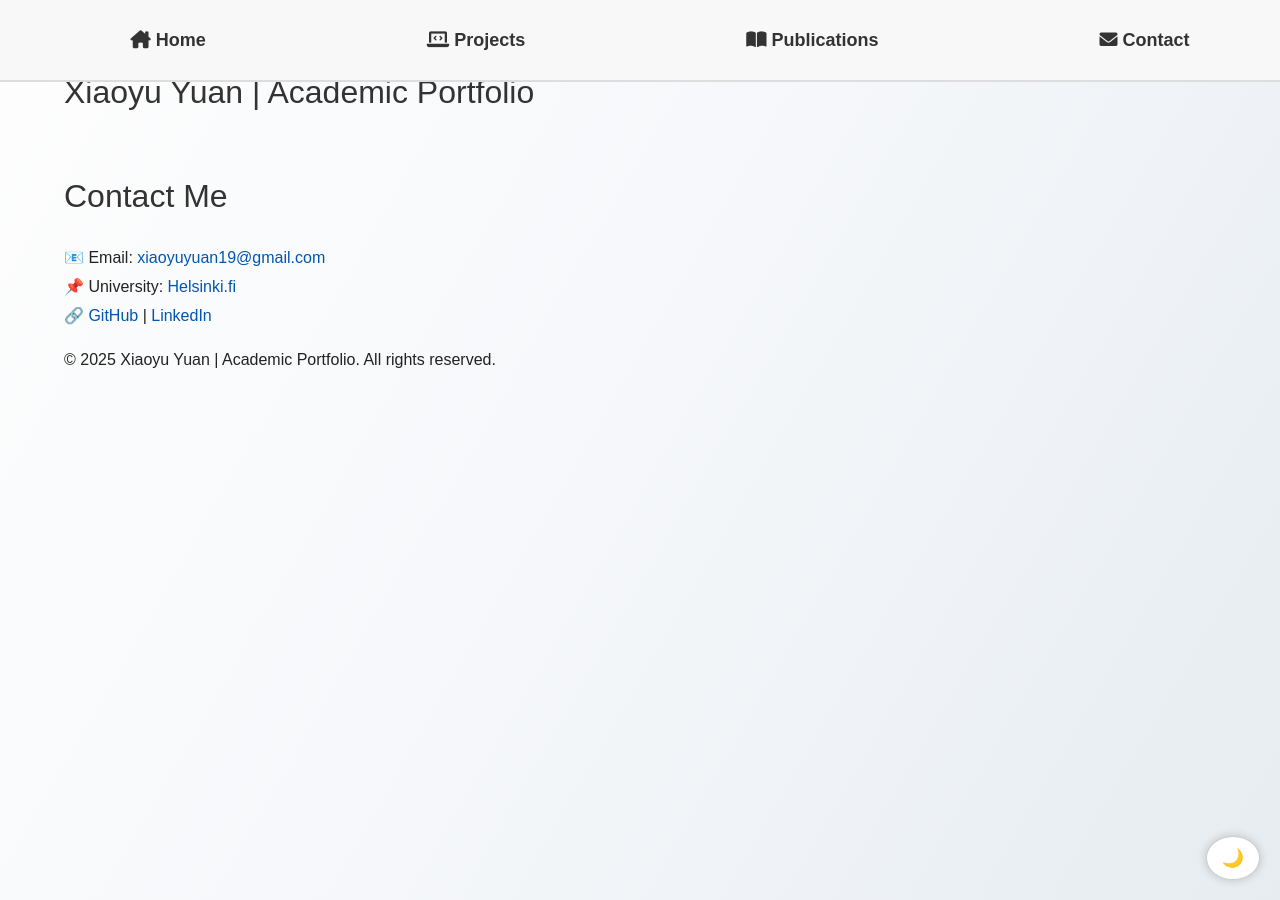
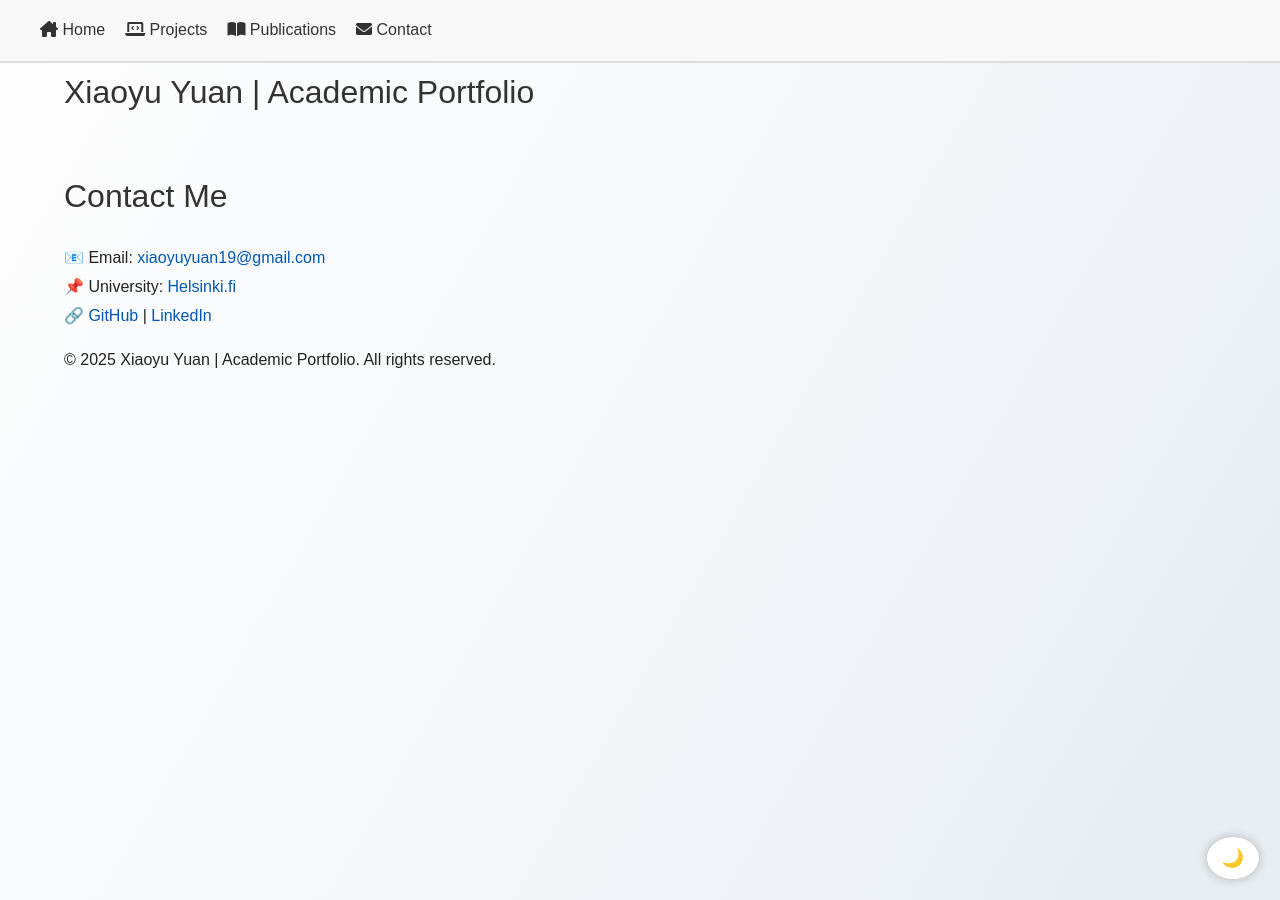
Before and after one commit to XiaoyuYuan19/portfolio, a Jekyll site: the page built from contact.md, in a window 1280 px wide. Built offline with Jekyll 4.4.1, drawn with Linux system fonts in a browser that asks for light colours.

Commit message:
Update style.css

```diff
--- a/assets/css/style.css
+++ b/assets/css/style.css
@@ -94,59 +94,95 @@ h1, h2, h3 {
     padding: 0;
 }
 
-/* 🎓 顶部固定导航栏 */
+/* 🎓 让导航栏更小巧，固定在顶部 */
 .navbar {
     display: flex;
-    justify-content: space-between; /* 让导航均匀分布 */
+    justify-content: space-between; /* ✅ 左右分布 */
     align-items: center;
     width: 100%;
-    padding: 15px 20px;
-    background: #f8f8f8; /* 白天模式的背景 */
+    padding: 8px 20px; /* ✅ 让导航栏更小更紧凑 */
+    background: #f8f8f8;
     border-bottom: 2px solid #ddd;
-    font-size: 18px;
-    position: fixed;  /* ✅ 让导航栏固定在页面顶部 */
+    position: fixed;
     top: 0;
     left: 0;
-    z-index: 1000; /* 确保它不会被别的元素遮住 */
-    height: 50px; /* ✅ 统一导航栏高度 */
+    z-index: 1000;
+    height: 45px; /* ✅ 让导航栏更紧凑 */
 }
 
-/* 🎨 取消圆角，变成学术风格 */
+/* 🎓 左侧 LOGO 样式 */
+.navbar .logo {
+    font-size: 20px;
+    font-weight: bold;
+    color: #333;
+    text-decoration: none;
+}
+
+/* 🎓 右侧导航栏 */
 .navbar ul {
     list-style: none;
     padding: 0;
     margin: 0;
     display: flex;
-    width: 100%;
-    justify-content: space-around; /* 让导航均匀分布 */
 }
 
-/* 🎓 导航栏链接的基本样式 */
-.navbar a {
+/* 🎨 导航栏链接的样式 */
+.navbar ul li {
+    margin-left: 20px; /* ✅ 让链接间距更自然 */
+}
+
+.navbar ul li a {
     text-decoration: none;
     color: #333;
-    padding: 10px 15px;
-    transition: 0.3s;
-    font-weight: bold;
+    padding: 5px 0; /* ✅ 让链接更紧凑 */
+    position: relative;
+    font-weight: normal; /* ❌ 取消加粗 */
+    transition: color 0.3s;
 }
 
-/* 🎨 鼠标悬停颜色 */
-.navbar a:hover {
+/* 🎨 鼠标悬停时改变颜色 */
+.navbar ul li a:hover {
     color: #0056b3;
 }
 
-/* 🌙 夜间模式适配 */
+/* 📌 让当前页面 `active` 时有底部下划线 */
+.navbar ul li a::after {
+    content: "";
+    position: absolute;
+    left: 0;
+    bottom: -3px; /* ✅ 让下划线靠近导航栏底部 */
+    width: 100%;
+    height: 2px;
+    background-color: transparent;
+    transition: background-color 0.3s;
+}
+
+/* 📌 让 `active` 页面下划线变亮 */
+.navbar ul li a.active::after,
+.navbar ul li a:hover::after {
+    background-color: #0056b3; /* ✅ 下划线颜色 */
+}
+
+/* 🌙 夜间模式调整 */
 .dark-mode .navbar {
-    background: #1c1f2b; /* ✅ 深色背景 */
+    background: #1c1f2b;
     border-bottom: 2px solid #3c3f4a;
 }
 
-.dark-mode .navbar a {
-    color: #d1d5e0; /* ✅ 夜间模式下，导航栏的链接颜色 */
+.dark-mode .navbar .logo {
+    color: #ffffff;
 }
 
-.dark-mode .navbar a:hover {
-    color: #ffffff; /* ✅ 鼠标悬停时，变成白色 */
+.dark-mode .navbar ul li a {
+    color: #d1d5e0;
+}
+
+.dark-mode .navbar ul li a:hover {
+    color: #ffffff;
+}
+
+.dark-mode .navbar ul li a.active::after {
+    background-color: #ffffff;
 }
 
 /* 超链接变蓝色，符合论文风 */
```
